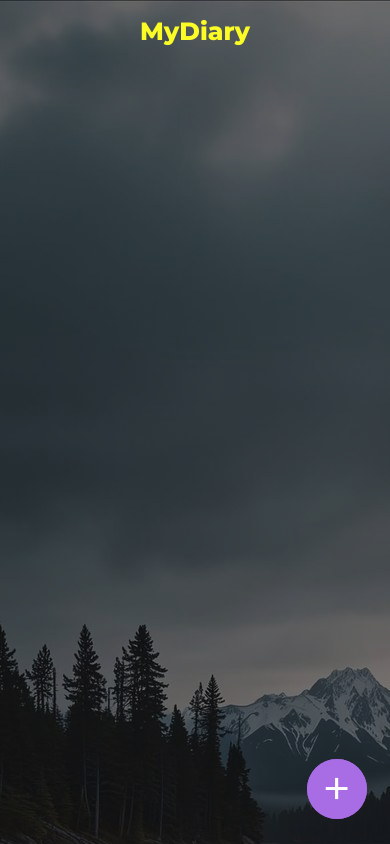
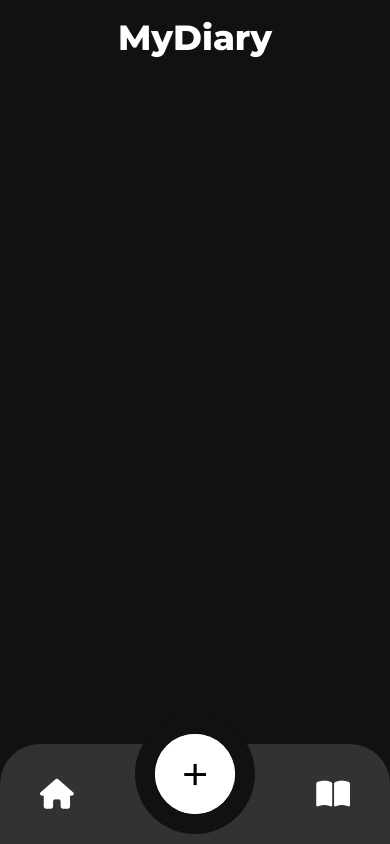
Before and after one commit to Harshit7048/Dairy, a React (Vite) app: page /add in a window 390 px wide. Built offline with nearby package versions, Linux system fonts and the light colour scheme; a web font is replaced by a local one.

Commit message:
new updates

```diff
--- a/index.html
+++ b/index.html
@@ -15,6 +15,7 @@
 
 <body>
   <div id="root"></div>
+  <script src="https://kit.fontawesome.com/34191d3513.js" crossorigin="anonymous"></script>
   <script type="module" src="/src/main.tsx"></script>
 </body>
 
--- a/src/App.tsx
+++ b/src/App.tsx
@@ -26,7 +26,7 @@ function App() {
           </Routes>
           {/* <Home /> */}
           <Add />
-          {/* <Nav /> */}
+          <Nav />
         </div>
       </LibraryContextProvider>
 
--- a/src/Components/Add.tsx
+++ b/src/Components/Add.tsx
@@ -1,3 +1,31 @@
+import { useState } from "react"
+
 export default function Add() {
-    return <div className="add-btn">+</div>
+
+    const [sideBtnActive, setSideBtnActive] = useState("btn-deactive")
+
+
+    return <div className="add-btn-main">
+
+        <div className={`side-btns ${sideBtnActive}`}>
+            <div className="top-btn inner-btn">
+                Add ToDo
+            </div>
+            <div className="bottom-btn inner-btn">Add Journal</div>
+        </div>
+
+        <div className="add-btn"
+            onClick={() => {
+                if (sideBtnActive === "btn-deactive") {
+                    setSideBtnActive("btn-active")
+                } else {
+                    setSideBtnActive("btn-deactive")
+                }
+                console.log(sideBtnActive);
+            }}
+        >
+            +
+        </div>
+
+    </div>
 }
--- a/src/Components/Nav.tsx
+++ b/src/Components/Nav.tsx
@@ -1,6 +1,11 @@
 
 export default function Nav() {
     return <div className="nav">
-        Nav
+        <div className="nav-home">
+            <i className="fa-solid fa-house"></i>
+
+            <i className="fa-solid fa-book-open"></i>
+        </div>
+        <div className="circ-des"></div>
     </div>
 }
--- a/src/Pages/Home.tsx
+++ b/src/Pages/Home.tsx
@@ -1,4 +1,4 @@
-import { useContext, useEffect } from "react"
+import { useContext, useEffect, useState } from "react"
 import { LibraryContext } from "../Context/LibraryContext"
 import DairyData from "../Assets/BaseData.js"
 import DayOverview from "../Components/DayOverview.js"
@@ -17,10 +17,29 @@ export default function Home() {
 
     }, [data])
 
+    const [classCurrent, setClassCurrent] = useState("deactive")
+
     return <div className="home">
         <h1></h1>
-        {data && data.map(item => (
-            <DayOverview title={item.title} content={item.content} id={item.id} date={item.date} main_img={item.main_img} />
-        ))}
+        <div className="overall-info">
+            <span><i className="fa-solid fa-calendar"></i></span>
+        </div>
+        <div className="see-prev" onClick={() => {
+            if (classCurrent === "deactive") {
+                setClassCurrent("active")
+            } else {
+                setClassCurrent("deactive")
+            }
+            console.log(classCurrent);
+        }}>
+            <span>See Previous</span>
+            <span  ><i className="fa-solid fa-caret-down"></i></span>
+        </div>
+        <div className={`prev-entry ${classCurrent}`}  >
+            {data && data.map(item => (
+                <DayOverview title={item.title} content={item.content} id={item.id} date={item.date} main_img={item.main_img} />
+            ))}
+        </div>
+
     </div>
 }
--- a/src/index.css
+++ b/src/index.css
@@ -5,35 +5,36 @@
         box-sizing: border-box;
     }
 
+
+    /*
     body {
-        background-color: rebeccapurple;
-        background-image: url('./Assets/_.jpeg');
+        background-color: var(--main-bg-color);
+        /* background-image: url('./Assets/_.jpeg'); */
 
-    }
+    /* } */
 
     .app-main {
         height: 100vh;
         width: 100%;
-        background-color: rgb(21, 21, 21, 0.5);
-        color: white;
+        background: rgb(17, 17, 17);
+
         padding: 1rem;
         position: relative;
         overflow: hidden;
         font-family: "Montserrat", sans-serif;
-        /* background-image: url('./Assets/_.jpeg');  */
+
 
 
     }
 
     /* Home design */
     .home {
-        background-color: tan;
-        height: 80%;
+
+        height: 90%;
         margin-top: 5%;
         padding: 10px;
-        background: rgb(27, 26, 26, 0.2);
-        border: 1px solid rgba(81, 78, 78, 0.5);
-        box-shadow: 0.5px -0.5px 10px rgb(66, 65, 65);
+
+
         border-radius: 25px;
         overflow-y: scroll;
 
@@ -43,44 +44,193 @@
         display: none;
     }
 
+
+    .overall-info {
+        color: white;
+        font-size: 18px;
+        margin-bottom: 10px;
+        background: rgb(84, 98, 101);
+        height: 30%;
+        border-radius: 15px;
+        padding: 10px;
+        display: flex;
+        align-items: center;
+        justify-content: center;
+    }
+
+    .overall-info span i {
+        font-size: 5rem;
+    }
+
+    .prev-entry {
+        /* height: fit-content; */
+        /* overflow: hidden; */
+        overflow-y: scroll;
+        max-height: 25%;
+        margin-top: 20px;
+        transition: all 0.3s ease-in-out;
+
+    }
+
+    .deactive {
+        height: 0px;
+        overflow: hidden;
+    }
+
+    .active {
+        overflow-y: scroll;
+        max-height: 300px;
+        margin-top: 20px;
+        padding-bottom: 50px;
+    }
+
+    .see-prev {
+        height: 7%;
+        background-color: rgb(50, 49, 51);
+        margin-top: 10px;
+        border-radius: 15px;
+        padding: 10px;
+        display: flex;
+        align-items: center;
+        justify-content: space-between;
+        color: white;
+    }
+
+    .see-prev span i {
+        font-size: 25px;
+    }
+
+    /* Logo */
+    .logo {
+        font-size: 35px;
+        font-family: "Montserrat", sans-serif;
+        font-weight: 800;
+        text-align: center;
+        color: white;
+
+    }
+
     /* Nav */
     .nav {
         position: fixed;
-        bottom: 2%;
-        width: 95%;
+        bottom: 0%;
+        width: 100%;
         left: 50%;
         transform: translateX(-50%);
 
         height: 100px;
-        border-radius: 25px;
+
         padding: 20px;
+        background: rgb(50, 49, 51);
+        border-top-left-radius: 40px;
+        border-top-right-radius: 40px;
 
-        box-shadow: 0.5px -0.5px 15px rgb(87, 86, 86);
     }
 
-    /* Logo */
-    .logo {
-        font-size: 25px;
-        font-family: "Montserrat", sans-serif;
-        font-weight: 800;
-        text-align: center;
-        color: rgb(251, 251, 38);
+    .circ-des {
+        height: 120px;
+        width: 120px;
+        border-radius: 50%;
+        background-color: rgb(17, 17, 17);
+        position: absolute;
+        top: -30%;
+        right: 50%;
+        transform: translateX(50%);
+        z-index: 99;
     }
+
+    .nav-home {
+        display: flex;
+        justify-content: space-between;
+        align-items: center;
+        height: 100%;
+        padding-left: 20px;
+        padding-right: 20px;
+        z-index: 10;
+        position: relative;
+    }
+
+    .nav-home i {
+        color: white;
+        font-size: 30px;
+        cursor: pointer;
+    }
+
+
 
     /* Add btn */
     .add-btn {
-        height: 60px;
-        width: 60px;
+        height: 80px;
+        width: 80px;
         border-radius: 50%;
         display: flex;
         align-items: center;
         justify-content: center;
         font-size: 50px;
-        background-color: rgb(168, 108, 229);
+
         position: fixed;
-        right: 6%;
-        bottom: 3%;
+        right: 50%;
+        bottom: 15%;
+        transform: translateX(50%);
         cursor: pointer;
+        background-color: rgb(255, 255, 255);
+        z-index: 9999;
+    }
+
+    .add-btn-main {
+        position: absolute;
+        bottom: 0;
+        left: 50%;
+        transform: translateX(-50%);
+        z-index: 1000;
+        height: 200px;
+        width: 200px;
+        /* background: rebeccapurple; */
+    }
+
+    .side-btns {
+        height: 100px;
+        width: 200px;
+        position: absolute;
+        bottom: 0;
+        left: 50%;
+        transform: translateX(-50%);
+        z-index: 9;
+        background-color: rgb(55, 51, 59);
+        background: none;
+        display: flex;
+        align-items: center;
+        flex-direction: column;
+
+        gap: 10px;
+
+
+    }
+
+    .btn-active {
+        height: 220px;
+        opacity: 1;
+        transition: all 0.3s ease-in-out;
+    }
+
+    .btn-deactive {
+        height: 100px;
+        opacity: 0;
+        transition: all 0.3s ease-in-out;
+    }
+
+    .inner-btn {
+        height: 40px;
+        width: 60%;
+
+        background-color: white;
+        text-align: center;
+        border-radius: 10px;
+        display: flex;
+        align-items: center;
+        justify-content: center;
+        font-weight: 600;
+
     }
 
     /* Dayoverview ccomponent */
@@ -88,13 +238,14 @@
 
         height: fit-content;
         width: 100%;
-        background-color: rgba(101, 99, 96, 0.5);
+
         border-radius: 20px;
         padding: 20px;
-        /* box-shadow: 0.5px -0.5px 15px rgb(41, 40, 40); */
+
         overflow-y: scroll;
         margin-top: 10px;
-        color: rgb(255, 255, 255);
+        background: rgb(131, 200, 240);
+
     }
 
 
@@ -119,20 +270,21 @@
 
 
         width: 100%;
-        background: rgb(27, 26, 26, 0.01);
-        /* border-radius: 25px; */
+
         padding: 10px;
-        box-shadow: 0.5px -0.5px 15px rgb(87, 86, 86);
-        /* overflow-y: scroll; */
+
         z-index: 10;
         margin-top: 50px;
-        border: 10px solid rgb(241, 236, 236);
+
+        border-radius: 20px;
+        color: rgb(0, 0, 0);
+        height: 80%;
     }
 
     .dairy-page-inside {
         height: fit-content;
         width: 100%;
-        /* background-color: rgba(101, 99, 96, 0.5); */
+
         padding: 10px;
         position: relative;
     }
@@ -140,14 +292,14 @@
     .dairy-page-inside img {
         height: 150px;
         width: 150px;
-        /* border-radius: 15px; */
+
         margin-top: 10px;
         position: absolute;
         top: 0%;
         right: 0;
-        /* transform: rotateZ(15deg); */
+
         z-index: 999;
-        border: 5px solid black;
+
 
     }
 
```
